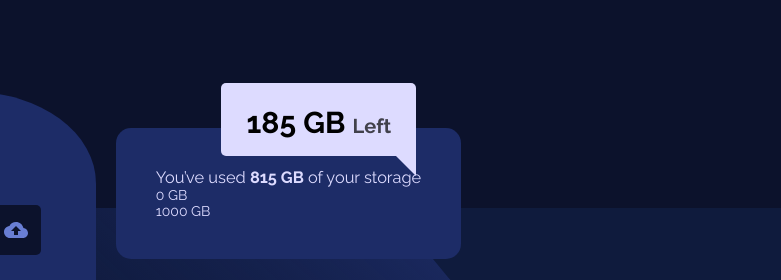
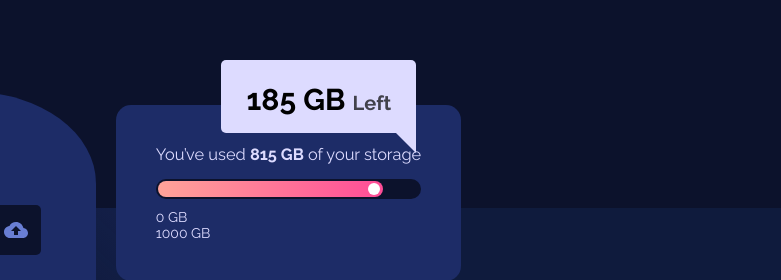
Before and after one commit to AxelZelenskiy/fylo-data-storage-component-master, a website built with webpack: page src/index.html in a window 1280 px wide. Shown: the part 195-475 px from the top of the page, 499-1280 px from the left. Built offline with nearby package versions, Linux system fonts and the light colour scheme.

Commit message:
Progress bar added on right panel.

```diff
--- a/src/css/styles.scss
+++ b/src/css/styles.scss
@@ -81,6 +81,40 @@ main {
     			font-weight: 700;
     		}
     	}
+    	.progress-bar {
+    		background-color: $VDB;
+    		width: 100%;
+    		height: 20px;
+    		border-radius: 10px;
+			position: relative;
+			margin-top: 15px;
+			margin-bottom: 10px;
+    	}
+    	.progress-bar::after {
+    		content: '';
+    		display: block;
+    		position: absolute;
+    		width: 85%;
+    		color:green;
+    		height: 16px;
+    		border-radius: 8px;
+    		top: 2px;
+    		left: 2px;
+    		z-index: 2;
+    		background: linear-gradient(90deg, hsl(6, 100%, 80%), hsl(335, 100%, 65%));
+    	}
+    	.progress-bar::before {
+    		content: '';
+    		display: block;
+    		position: absolute;
+    		top:4px;
+    		right: 15.5%;
+    		border-radius: 50%;
+    		width: 12px;
+    		height: 12px;
+    		z-index: 3;
+    		background-color: #fff;
+    	}
     	.abs-left {
     		position: absolute;
     		background-color: $PaleBlue;
--- a/src/index.html
+++ b/src/index.html
@@ -33,6 +33,7 @@
         <span class="size-left">185 GB</span> <span class="text-left"> Left </span>
       </h2>
     </div>
+    <div class="progress-bar"></div>
     <div class="progress-start">
     0 GB
     </div>
```
